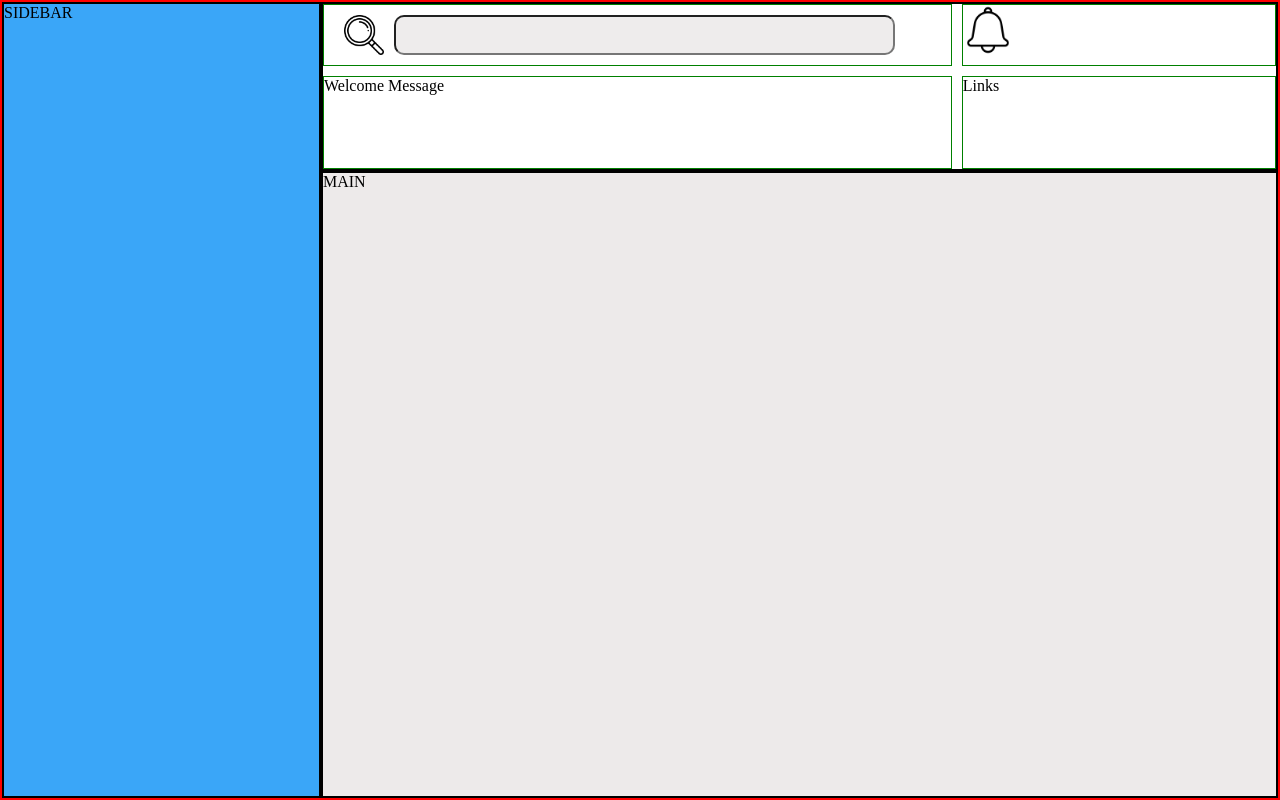
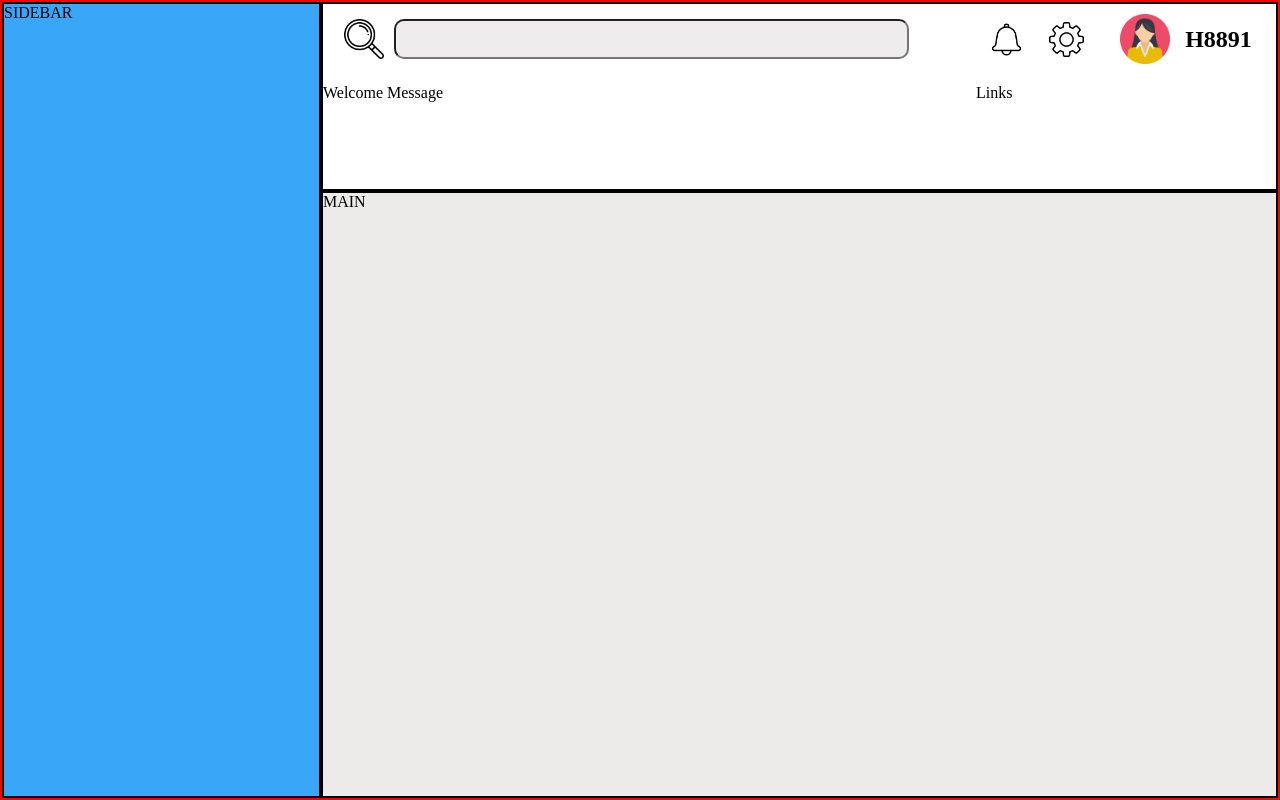
Before and after one commit to H8991/admin-dashboard, a plain HTML site: page index.html in a window 1280 px wide. Drawn offline with Linux system fonts and the light colour scheme.

Commit message:
Added profile icon - credit in README. Styled profile area.

```diff
--- a/index.html
+++ b/index.html
@@ -16,7 +16,12 @@
                 </form>
             </div>
             <div class="profile-area">
-                <img src="images/notification-icon.png" alt="notification icon" height="50px">
+                <img src="images/notification-icon.png" alt="notification icon" height="35px">
+                <img src="images/settings-icon.png" alt="notification icon" height="35px" id="settings-icon">
+                <div id="profile-container">
+                    <img src="images/profile-icon.png" alt="notification icon" height="50px" id="profile-icon">
+                    <h2>H8891</h2>
+                </div>
             </div>
             <div>Welcome Message</div>
             <div>Links</div>
--- a/styles.css
+++ b/styles.css
@@ -23,13 +23,13 @@ body {
     grid-column: 2/3;
 
     display: grid;
-    grid-template-columns: 2fr 1fr;
+    grid-template-columns: minmax(500px, 2fr) min(300px);
     grid-template-rows: 2fr 3fr;
     gap: 10px;
 }
 
 .header-container > div {
-    border: 1px solid green;
+    /* border: 1px solid green; */
 }
 /* SEARCHBAR */
 .search-bar-container {
@@ -57,6 +57,17 @@ form {
 /* Profile Area */
 .profile-area {
     display: grid;
+    padding: 10px 0px;
+    grid-template-columns: 1fr 1fr 3fr;
+}
+.profile-area > * {
+    align-self: center;
+    justify-self: center;
+}
+#profile-container {
+    display: flex;
+    align-items: center;
+    gap: 15px;
 }
 /* ------------------------------ */
 .sidebar-container {
```
Also changed, not shown: images/settings-icon.png (added), 1 other file.
